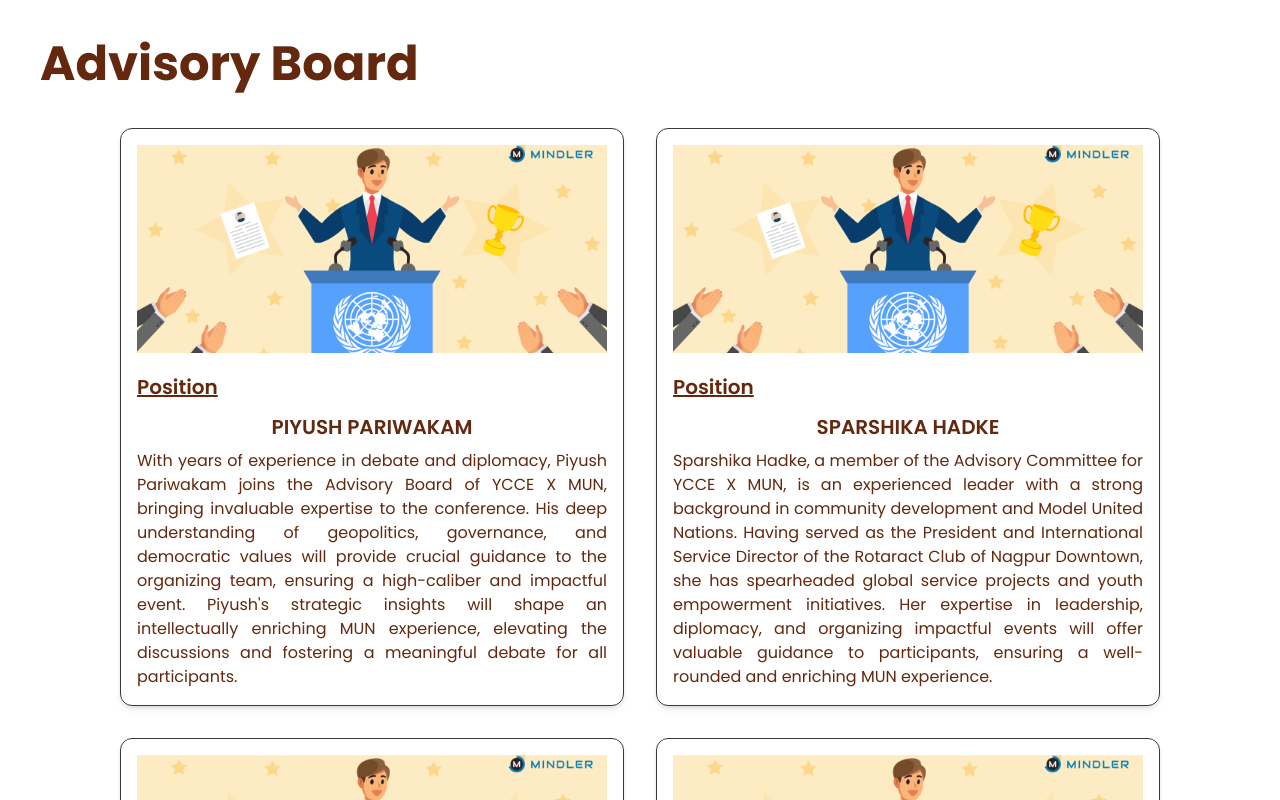
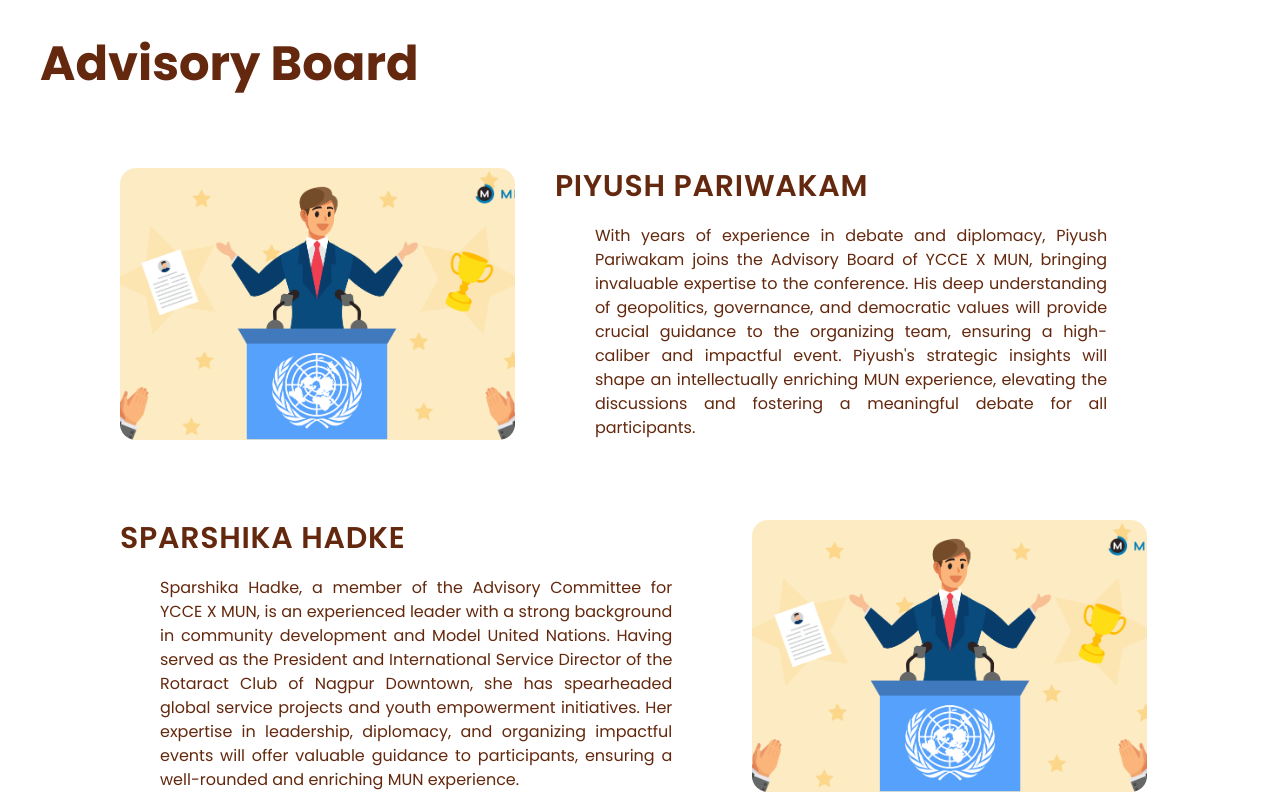
Before and after one commit to spectropaws/yccexmun, a Next.js app: page /advisory-board in a window 1280 px wide. Shown: the top 800 px of the page. Built offline with nearby package versions, Linux system fonts and the light colour scheme.

Commit message:
Added Advisory board sec

```diff
--- a/app/advisory-board/page.jsx
+++ b/app/advisory-board/page.jsx
@@ -4,12 +4,13 @@ import React from "react";
 
 const page = () => {
   return (
-    <div className="p-10">
+    <div className="md:p-10 p-5 w-[99vw]">
       <h3 className="text-5xl font-bold">Advisory Board</h3>
-      <div className="grid grid-cols-[repeat(auto-fill,_minmax(400px,_1fr))] gap-8 mt-10 md:px-20 justify-center">
-        {advisoryBoard.map((data) => (
+      <div className="mt-10 lg:px-20 justify-center">
+        {advisoryBoard.map((data, index) => (
           <MemberCard
             imgSrc={data.imgSrc}
+            index={index}
             position={data.position}
             name={data.name}
             description={data.description}
--- a/components/Advisory-Board/member-card.jsx
+++ b/components/Advisory-Board/member-card.jsx
@@ -1,9 +1,36 @@
 import Image from "next/image";
 import React from "react";
 
-const MemberCard = ({ imgSrc, position, name, description }) => {
+const MemberCard = ({ imgSrc, position, name, description, index }) => {
   return (
-    <div className="border p-4 rounded-sm shadow-md hover:shadow-xl hover:scale-[1.03] duration-300">
+    <div
+      className={`flex gap-10 ${
+        index % 2 === 0
+          ? "md:flex-row flex-col"
+          : "md:flex-row-reverse flex-col"
+      }  mt-20`}
+    >
+      <div className="md:w-[40%] w-full overflow-hidden rounded-lg hover:shadow-lg">
+        <img
+          src={imgSrc}
+          alt={name}
+          className=" h-full object-cover object-center"
+        />
+      </div>
+      <div className="md:w-[60%] w-full group ">
+        <h5 className="text-3xl font-semibold tracking-wide w-max relative after:absolute after:content-[''] after:h-1 after:w-0 group-hover:after:w-full after:duration-300 after:bg-black after:left-0 after:bottom-0">
+          {name}
+        </h5>
+        <p className={`mt-5 lg:px-10 text-justify`}>{description}</p>
+      </div>
+    </div>
+  );
+};
+
+export default MemberCard;
+
+{
+  /* <div className="border p-4 rounded-sm shadow-md hover:shadow-xl hover:scale-[1.03] duration-300">
       <div className="">
         <img
           src={imgSrc}
@@ -14,8 +41,5 @@ const MemberCard = ({ imgSrc, position, name, description }) => {
       <h6 className="text-xl font-semibold mt-5 underline">{position}</h6>
       <h5 className="text-xl text-center font-semibold mt-3">{name}</h5>
       <p className="text-justify mt-2">{description}</p>
-    </div>
-  );
-};
-
-export default MemberCard;
+    </div> */
+}
--- a/components/hero-sec.jsx
+++ b/components/hero-sec.jsx
@@ -65,32 +65,32 @@ const HeroSec = () => {
           modules={[EffectFade, Autoplay]}
           className="w-full h-[500px] md:h-auto"
         >
-          <SwiperSlide className="!w-full !h-[80vh] !overflow-hidden] relative">
+          <SwiperSlide className="!w-full !h-[80vh] !overflow-hidden relative">
             <div className="absolute top-0 left-0 bg-[#EFE7E4]/70 blur-lg w-full scale-105 h-full"></div>
             <img
               src="https://swiperjs.com/demos/images/nature-1.jpg"
-              className="w-full h-full"
+              className="w-full h-full object-cover object-center"
             />
           </SwiperSlide>
           <SwiperSlide className="!w-full !h-[80vh] !overflow-hidden">
             <div className="absolute top-0 left-0 bg-[#EFE7E4]/70 blur-lg w-full h-full scale-105"></div>
             <img
               src="https://swiperjs.com/demos/images/nature-2.jpg"
-              className="w-full h-full"
+              className="w-full h-full object-cover object-center"
             />
           </SwiperSlide>
           <SwiperSlide className="!w-full !h-[80vh] !overflow-hidden">
             <div className="absolute top-0 left-0 bg-[#EFE7E4]/70 blur-lg w-full h-full scale-105"></div>
             <img
               src="https://swiperjs.com/demos/images/nature-3.jpg"
-              className="w-full h-full"
+              className="w-full h-full object-cover object-center"
             />
           </SwiperSlide>
           <SwiperSlide className="!w-full !h-[80vh] !overflow-hidden">
             <div className="absolute top-0 left-0 bg-[#EFE7E4]/70 blur-lg w-full h-full scale-105"></div>
             <img
               src="https://swiperjs.com/demos/images/nature-4.jpg"
-              className="w-full h-full"
+              className="w-full h-full object-cover object-center"
             />
           </SwiperSlide>
         </Swiper>
@@ -136,7 +136,7 @@ const HeroSec = () => {
           <div className="py-6 px-10 border mx-1 border-[#54250B] bg-[#EFE7E4]/30 backdrop-blur-sm rounded-md relative">
             <div className="z-20 relative">
               <h5 className="md:text-2xl  text-nowrap">Book You seat Now</h5>
-              <button className="text-nowrap mx-auto group hover:-translate-y-2 hover:scale-110 hover:shadow-lg px-3 py-1 border rounded-lg bg-[#C2A597] hover:bg-transparent duration-200 border-[#54250B] mt-5 flex items-center gap-3">
+              <button className="text-nowrap mx-auto group hover:-translate-y-2 hover:scale-110 hover:shadow-lg px-3 py-1 border-2 rounded-[0.5rem] bg-[#C2A597] hover:bg-transparent duration-200 border-[#54250B] mt-5 flex items-center gap-3">
                 Book seat
                 <span className="w-8 overflow-hidden">
                   <div className="flex gap-4 -translate-x-[100%] group-hover:translate-x-[30%] duration-500">
```
